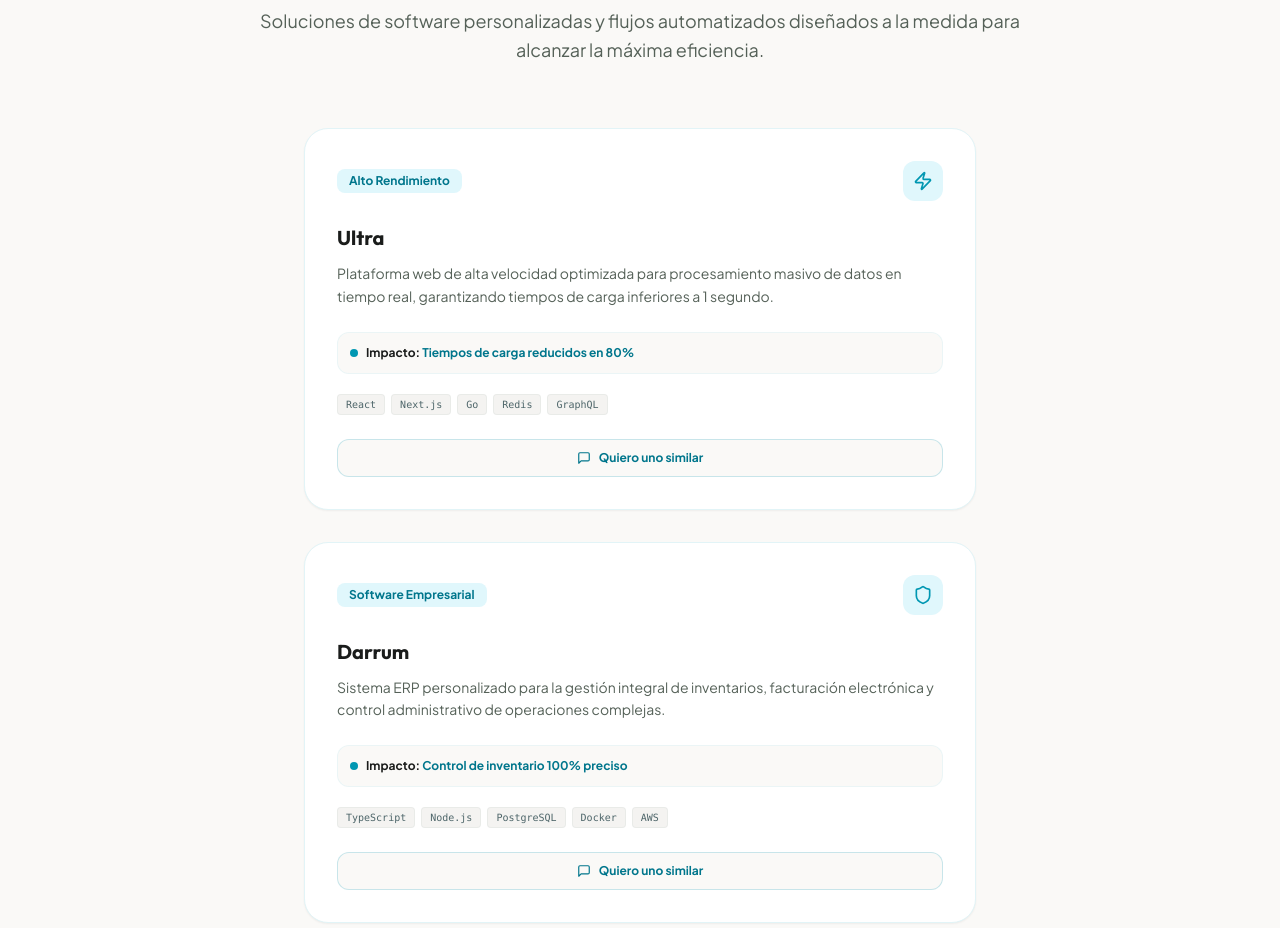
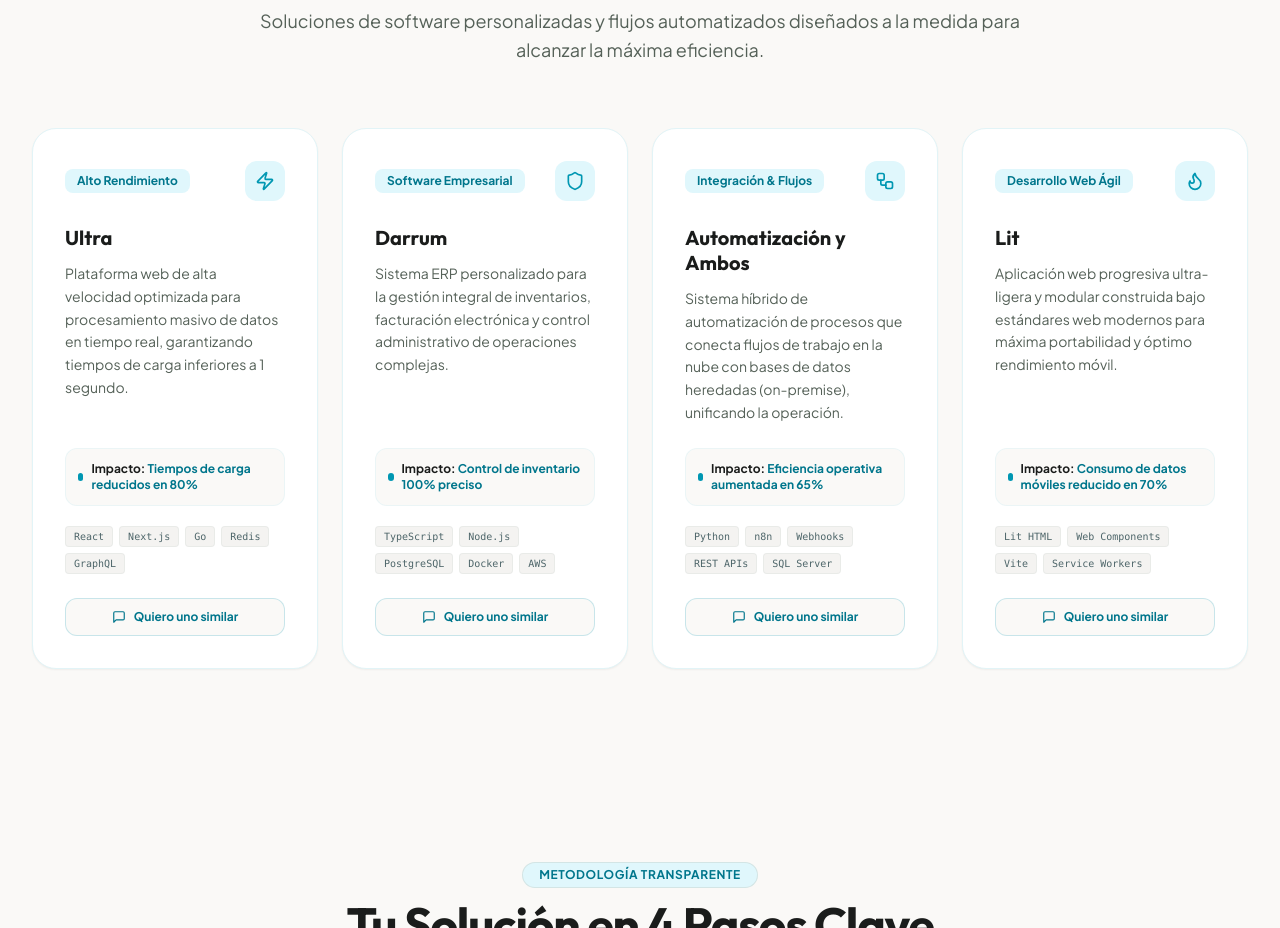
Before and after one commit to Alvarog0218/solucionarte, a React (Vite) app: page / in a window 1280 px wide. Shown: the part 3920-4848 px from the top of the page. Built offline with nearby package versions, Linux system fonts and the light colour scheme.

Commit message:
Layout: Mostrar portafolio en una sola linea (horizontal / 4 columnas en desktop)

```diff
--- a/src/components/Portfolio.jsx
+++ b/src/components/Portfolio.jsx
@@ -54,14 +54,14 @@ export default function Portfolio({ onOpenWhatsApp }) {
           </p>
         </div>
 
-        {/* 4-Project Grid */}
-        <div className="grid grid-cols-1 gap-8 max-w-2xl mx-auto">
+        {/* 4-Project Row (Single Line) */}
+        <div className="flex flex-row overflow-x-auto pb-6 lg:pb-0 lg:overflow-x-visible gap-6 lg:grid lg:grid-cols-4 scrollbar-thin">
           {projects.map((project, index) => {
             const IconComponent = project.icon;
             return (
               <div
                 key={index}
-                className="bg-white rounded-3xl border border-[#e2f4f7] hover:border-[#0097b2]/40 p-6 md:p-8 hover-lift shadow-xs hover:shadow-xl transition-all duration-300 flex flex-col justify-between"
+                className="bg-white rounded-3xl border border-[#e2f4f7] hover:border-[#0097b2]/40 p-6 md:p-8 hover-lift shadow-xs hover:shadow-xl transition-all duration-300 flex flex-col justify-between shrink-0 w-[290px] sm:w-[320px] lg:w-auto"
               >
                 <div>
                   {/* Category and Icon */}
```
